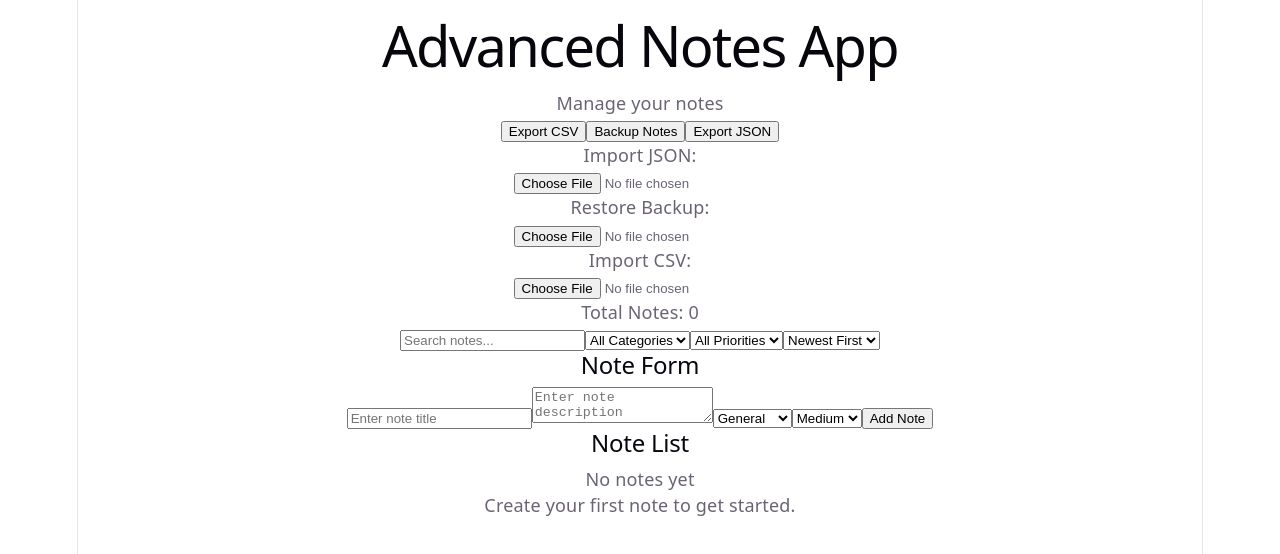
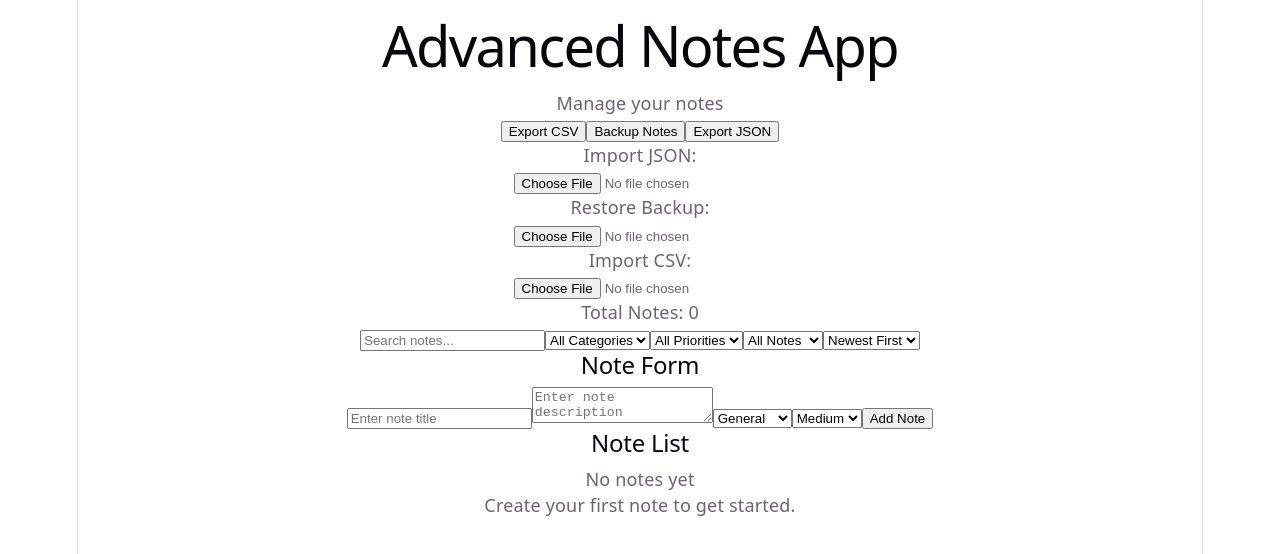
Before and after one commit to abhi12012/react-advanced-note-app, a React (Vite) app: page / in a window 1280 px wide. Shown: the top 554 px of the page. Built offline with nearby package versions, Linux system fonts and the light colour scheme.

Commit message:
feat: complete advanced filtering

```diff
--- a/src/App.jsx
+++ b/src/App.jsx
@@ -1,3 +1,5 @@
+
+import usePinFilter from "./hooks/usePinFilter";
 import usePriorityFilter from "./hooks/usePriorityFilter";
 import { downloadJSON } from "./utils/downloadJSON";
 import { readJSON } from "./utils/readJSON";
@@ -40,6 +42,10 @@ function App() {
 
   const [priorityFilter, setPriorityFilter] = useState("all");
 
+  const [pinFilter, setPinFilter] = useState("all");
+
+
+
 
 
   const [sortBy, setSortBy] = useState("newest");
@@ -66,9 +72,12 @@ const priorityNotes = usePriorityFilter(
   priorityFilter
 );
 
+const pinNotes = usePinFilter(
+  priorityNotes,
+  pinFilter
+);
 
-
-const sortedNotes = useSort(priorityNotes, sortBy);
+const sortedNotes = useSort(pinNotes, sortBy);
 
 
 
@@ -385,6 +394,17 @@ importedNotes.forEach((note) => {
 
 
 
+<select
+  value={pinFilter}
+  onChange={(event) => setPinFilter(event.target.value)}
+>
+  <option value="all">All Notes</option>
+  <option value="pinned">Pinned</option>
+  <option value="unpinned">Unpinned</option>
+</select>
+
+
+
 
       <select
         value={sortBy}
--- /dev/null
+++ b/src/hooks/usePinFilter.js
@@ -0,0 +1,17 @@
+function usePinFilter(notes, pinFilter) {
+
+  if (pinFilter === "all") {
+    return notes;
+  }
+
+  if (pinFilter === "pinned") {
+  return notes.filter((note) => note.isPinned);
+}
+
+if (pinFilter === "unpinned") {
+  return notes.filter((note) => !note.isPinned);
+}
+
+}
+
+export default usePinFilter;
```
